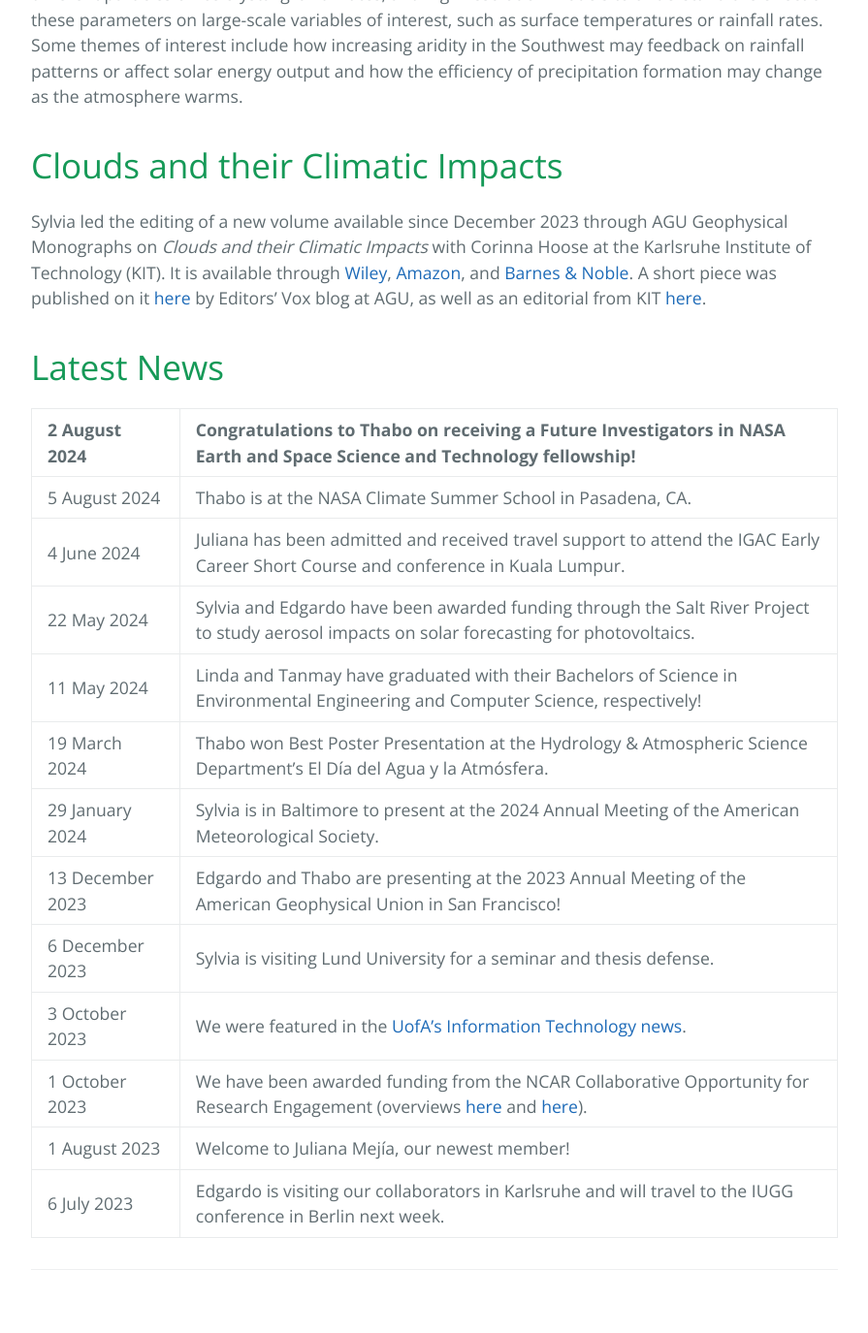
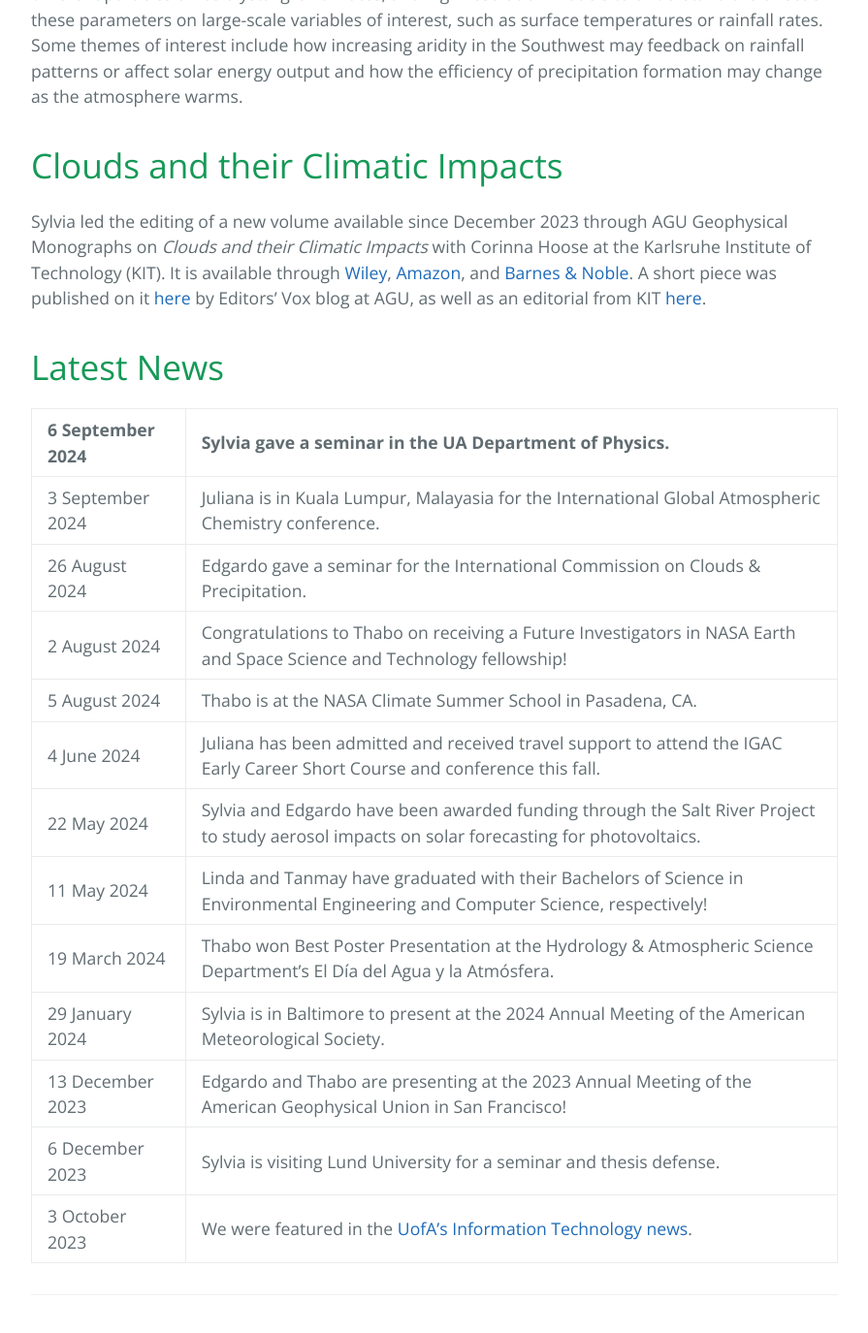
Before and after one commit to sylviasullivan/sylviasullivan.github.io, a Jekyll site: the page built from index.md, in a window 1280 px wide and 1400 px high, scrolled down 580 px. Shown: the top 1375 px of the window at 97% size, without its empty margins (192-1087 px from the left). Built offline with Jekyll 4.4.1, drawn with Linux system fonts in a browser that asks for light colours.

Commit message:
Update index.md

```diff
--- a/index.md
+++ b/index.md
@@ -15,17 +15,17 @@ Sylvia led the editing of a new volume available since December 2023 through AGU
 
 # Latest News
 
+| 6 September 2024 | Sylvia gave a seminar in the UA Department of Physics. |
+|:-----------|:------|
+| 3 September 2024 | Juliana is in Kuala Lumpur, Malayasia for the International Global Atmospheric Chemistry conference. |
+| 26 August 2024 | Edgardo gave a seminar for the International Commission on Clouds & Precipitation. |
 | 2 August 2024 | Congratulations to Thabo on receiving a Future Investigators in NASA Earth and Space Science and Technology fellowship!
-|:-----------|:------|
 | 5 August 2024 | Thabo is at the NASA Climate Summer School in Pasadena, CA. |
-| 4 June 2024 | Juliana has been admitted and received travel support to attend the IGAC Early Career Short Course and conference in Kuala Lumpur. |
+| 4 June 2024 | Juliana has been admitted and received travel support to attend the IGAC Early Career Short Course and conference this fall. |
 | 22 May 2024 | Sylvia and Edgardo have been awarded funding through the Salt River Project to study aerosol impacts on solar forecasting for photovoltaics. |
-| 11 May 2024 | Linda and Tanmay have graduated with their Bachelors of Science in Environmental Engineering and Computer Science, respectively!
+| 11 May 2024 | Linda and Tanmay have graduated with their Bachelors of Science in Environmental Engineering and Computer Science, respectively! |
 | 19 March 2024 | Thabo won Best Poster Presentation at the Hydrology & Atmospheric Science Department's El Día del Agua y la Atmósfera. |
 | 29 January 2024 | Sylvia is in Baltimore to present at the 2024 Annual Meeting of the American Meteorological Society. |
 | 13 December 2023 | Edgardo and Thabo are presenting at the 2023 Annual Meeting of the American Geophysical Union in San Francisco! |
 | 6 December 2023 | Sylvia is visiting Lund University for a seminar and thesis defense. |
 | 3 October 2023 | We were featured in the [UofA's Information Technology news](https://it.arizona.edu/news/atmospheric-researcher-has-her-head-clouds). |
-| 1 October 2023 | We have been awarded funding from the NCAR Collaborative Opportunity for Research Engagement (overviews [here](https://ncar.ucar.edu/who-we-are/diversity-inclusion/core-awards) and [here](https://ncar.ucar.edu/who-we-are/diversity-inclusion/core-awards/interactive-graphics-and-vr)). |
-| 1 August 2023 | Welcome to Juliana Mejía, our newest member! |
-| 6 July 2023 | Edgardo is visiting our collaborators in Karlsruhe and will travel to the IUGG conference in Berlin next week. |
```
